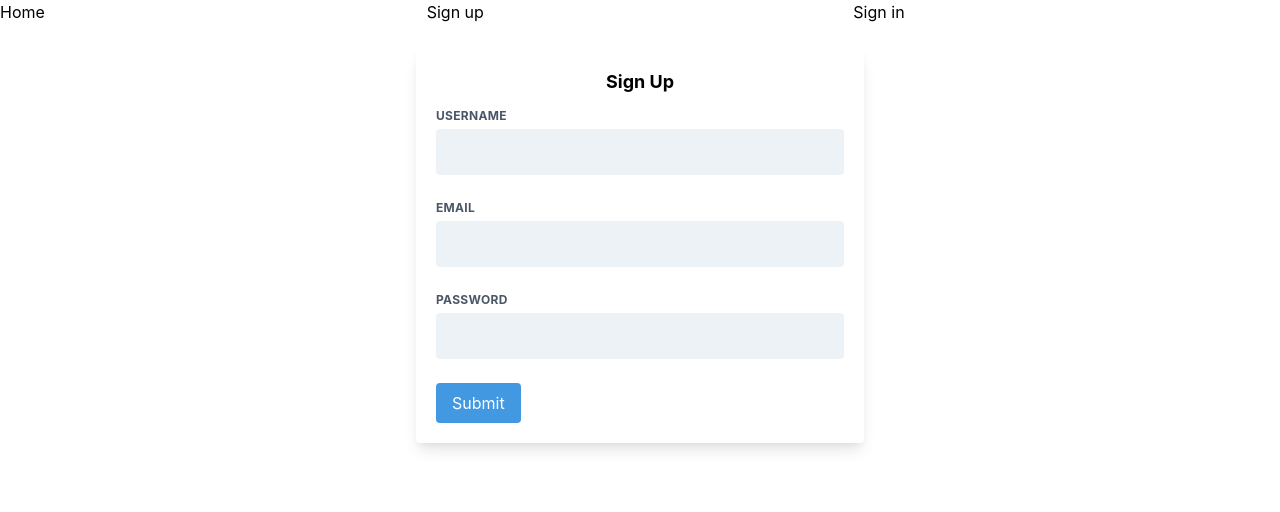
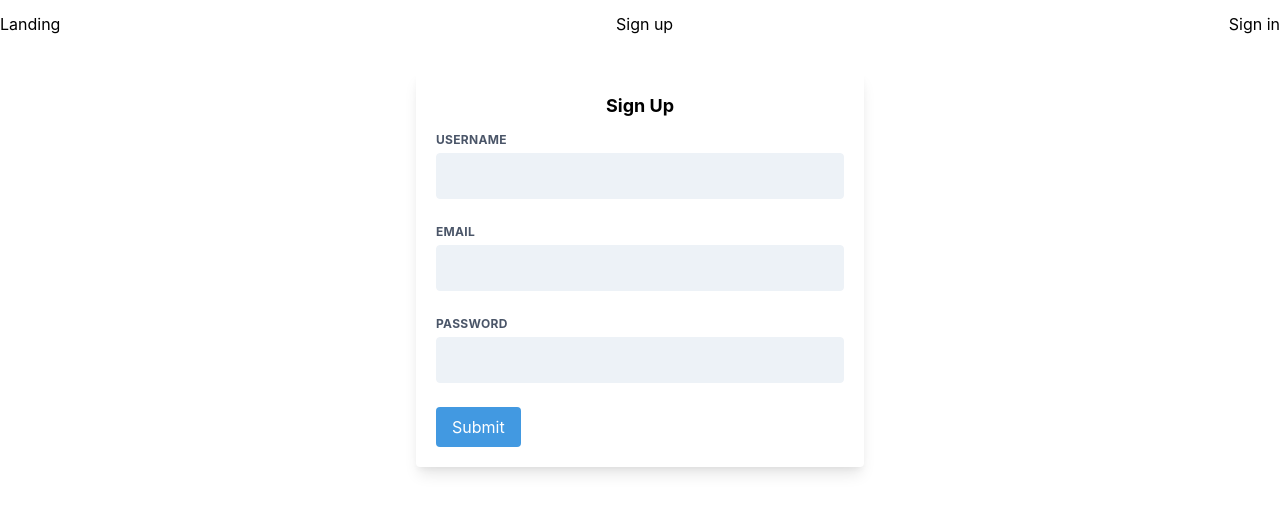
Before and after one commit to ThomasPalamara/mooddie-ts, a React (Create React App) app: page /signup in a window 1280 px wide. Shown: the top 512 px of the page. Built offline with nearby package versions, Linux system fonts and the light colour scheme; no server answers.

Commit message:
Add authorization support

```diff
--- a/src/app/components/App.tsx
+++ b/src/app/components/App.tsx
@@ -6,6 +6,7 @@ import '../styles/tailwind.css';
 import { withAuthentication } from '../contexts/Firebase/withAuthentication';
 import { firebase } from '../contexts/Firebase';
 import { ToasterProvider } from '../contexts/Toaster/Toaster';
+import { Container } from '../library';
 
 const App = () => {
   const [, setauthUser] = useState(null);
@@ -21,9 +22,9 @@ const App = () => {
       <ToasterProvider>
         <Router>
           <Navigation />
-          <div className="pt-6">
+          <Container className="pt-6">
             <Routes />
-          </div>
+          </Container>
         </Router>
       </ToasterProvider>
     </div>
--- a/src/app/components/Navigation/Navigation.tsx
+++ b/src/app/components/Navigation/Navigation.tsx
@@ -1,19 +1,28 @@
 import React from 'react';
 import { Link, withRouter } from 'react-router-dom';
 import ROUTES from '../../constants/routes';
-import navigationOptions from './navigationOptions';
+import { NavigationOptions, AuthNavigationOptions } from './navigationOptions';
 import toConstCase from '../../utilities/toConstCase';
+import { Button, Container } from '../../library';
+import { useAuthContext } from '../../contexts/Firebase/AuthUserContext';
+// import { withAuthentication } from '../../contexts/Firebase/withAuthentication';
+import { auth } from '../../contexts/Firebase';
 
 const Navigation: React.FunctionComponent = () => {
-  const options = navigationOptions();
+  const authUser = useAuthContext();
+  const options = authUser ? AuthNavigationOptions() : NavigationOptions();
+
   return (
-    <ul className="flex">
-      {options.map(({ value, title }) => (
-        <Link key={value} className="flex-1" to={ROUTES[toConstCase(value)]}>
-          {title}
-        </Link>
-      ))}
-    </ul>
+    <Container>
+      <ul className="flex justify-between py-3">
+        {options.map(({ value, title }) => (
+          <Link key={value} className="" to={ROUTES[toConstCase(value)]}>
+            {title}
+          </Link>
+        ))}
+        {authUser && <Button onClick={() => auth.doSignOut()}>Sign Out</Button>}
+      </ul>
+    </Container>
   );
 };
 
--- a/src/app/components/Navigation/Routes.tsx
+++ b/src/app/components/Navigation/Routes.tsx
@@ -3,9 +3,9 @@ import { Switch, Route } from 'react-router-dom';
 
 import Landing from '../Landing';
 import SignUp from '../Auth/SignUp';
-import SignInPage from '../Auth/SignIn';
+import SignIn from '../Auth/SignIn';
+import Calendar from '../Calendar';
 // import PasswordForgetPage from '../PasswordForget';
-// import HomePage from '../Home';
 // import AccountPage from '../Account';
 // import AdminPage from '../Admin';
 
@@ -14,10 +14,10 @@ import ROUTES from '../../constants/routes';
 const Routes: React.FunctionComponent = () => (
   <Switch>
     <Route exact path={ROUTES.LANDING} component={Landing} />
+    <Route path={ROUTES.HOME} component={Calendar} />
     <Route path={ROUTES.SIGN_UP} component={SignUp} />
-    <Route path={ROUTES.SIGN_IN} component={SignInPage} />
+    <Route path={ROUTES.SIGN_IN} component={SignIn} />
     {/* <Route path={ROUTES.PASSWORD_FORGET} component={PasswordForgetPage} />
-    <Route path={ROUTES.HOME} component={HomePage} />
     <Route path={ROUTES.ACCOUNT} component={AccountPage} />
     <Route path={ROUTES.ADMIN} component={AdminPage} /> */}
   </Switch>
--- a/src/app/components/Navigation/navigationOptions.ts
+++ b/src/app/components/Navigation/navigationOptions.ts
@@ -1,12 +1,13 @@
+import _ from 'lodash';
 interface NavigationOption {
   value: string;
   title: string;
 }
 
-const NavigationOptions = (): Array<NavigationOption> => [
+export const NavigationOptions = (): Array<NavigationOption> => [
   {
     value: 'landing',
-    title: 'Home',
+    title: 'Landing',
   },
   {
     value: 'signUp',
@@ -17,5 +18,9 @@ const NavigationOptions = (): Array<NavigationOption> => [
     title: 'Sign in',
   },
 ];
-
-export default NavigationOptions;
+export const AuthNavigationOptions = (): Array<NavigationOption> => [
+  {
+    value: 'home',
+    title: 'Home',
+  },
+];
--- a/src/app/library/Button.tsx
+++ b/src/app/library/Button.tsx
@@ -6,7 +6,8 @@ const Button: React.FunctionComponent<ButtonProps> = ({
   className,
   theme = 'primary',
   children,
-  type,
+  type = 'button',
+  onClick = () => {},
   ...others
 }) => {
   const classes = classNames(
@@ -15,7 +16,7 @@ const Button: React.FunctionComponent<ButtonProps> = ({
   );
 
   return (
-    <button type={type} className={classes} {...others}>
+    <button type={type} className={classes} onClick={onClick} {...others}>
       {children}
     </button>
   );
--- a/src/app/library/types.ts
+++ b/src/app/library/types.ts
@@ -25,7 +25,8 @@ export interface ToastProps {
 }
 
 export interface ButtonProps {
-  type: 'button' | 'submit' | 'reset' | undefined;
+  type?: 'button' | 'submit' | 'reset' | undefined;
   className?: string;
   theme?: ThemeTypes;
+  onClick?: (e: React.MouseEvent) => void;
 }
```
Also changed, not shown: src/app/contexts/Firebase/withAuthorization.tsx (+6 -3 lines).
